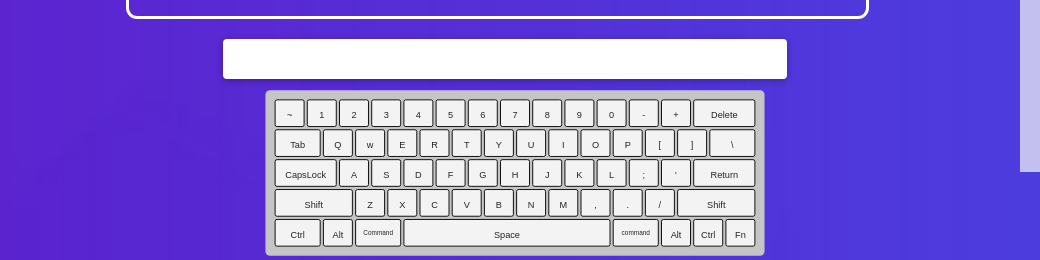
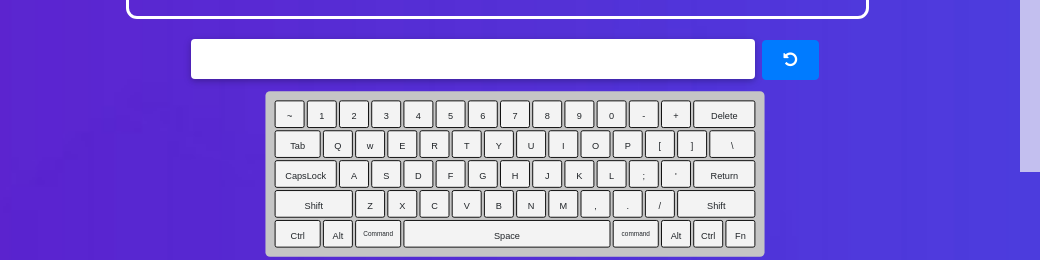
Before and after one commit to hoangmanhh99/HCI_19_GoTocKy, a plain HTML site: page games.html in a window 1280 px wide. Shown: the part 628-888 px from the top of the page, 0-1040 px from the left. Drawn offline with Linux system fonts and the light colour scheme.

Commit message:
button return

```diff
--- a/games.html
+++ b/games.html
@@ -160,7 +160,8 @@ https://templatemo.com/tm-541-host-cloud
               </div>
               <div class="text-input">
                 <input class="typing-game" id="typing-game" type="text" onkeyup="return typing(event)" />
-
+                <button class="btn btn-primary btn-style" style="width:7%; height:40px; margin-left: 2px;"
+                onclick="return reset(event)"><i class="fa fa-undo"></i></button>
               <div class="keyboard">
                 <div class="keyboard-base-game">
                   <div class="key" id="key" onkeypress="myFunction()">~</div>
```
